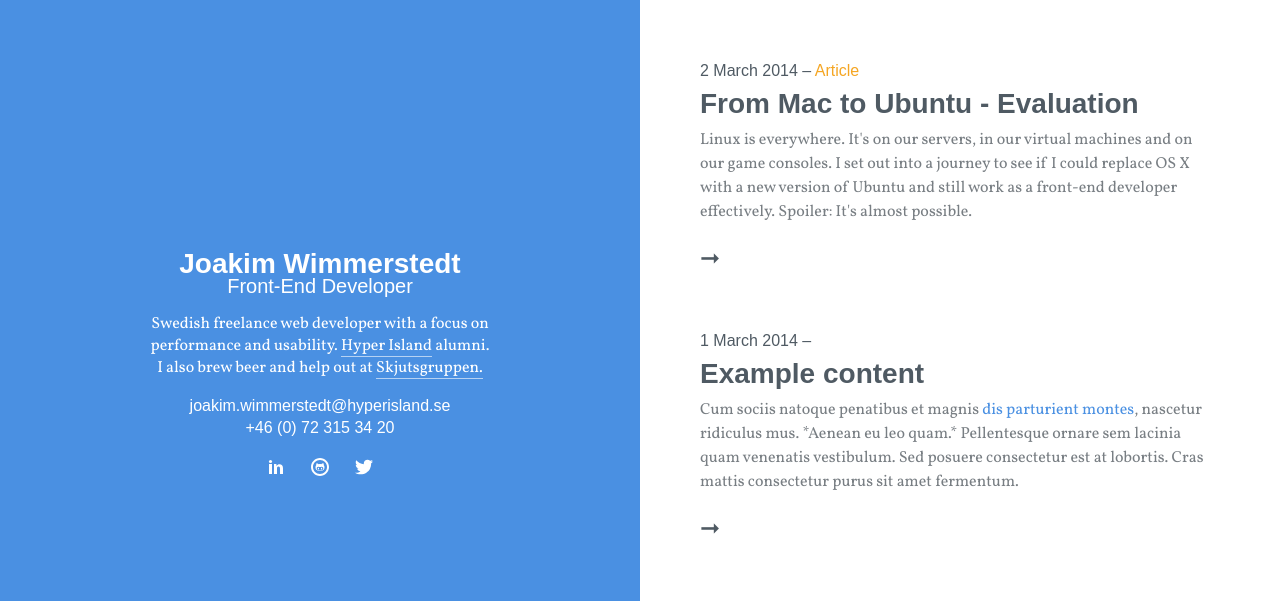
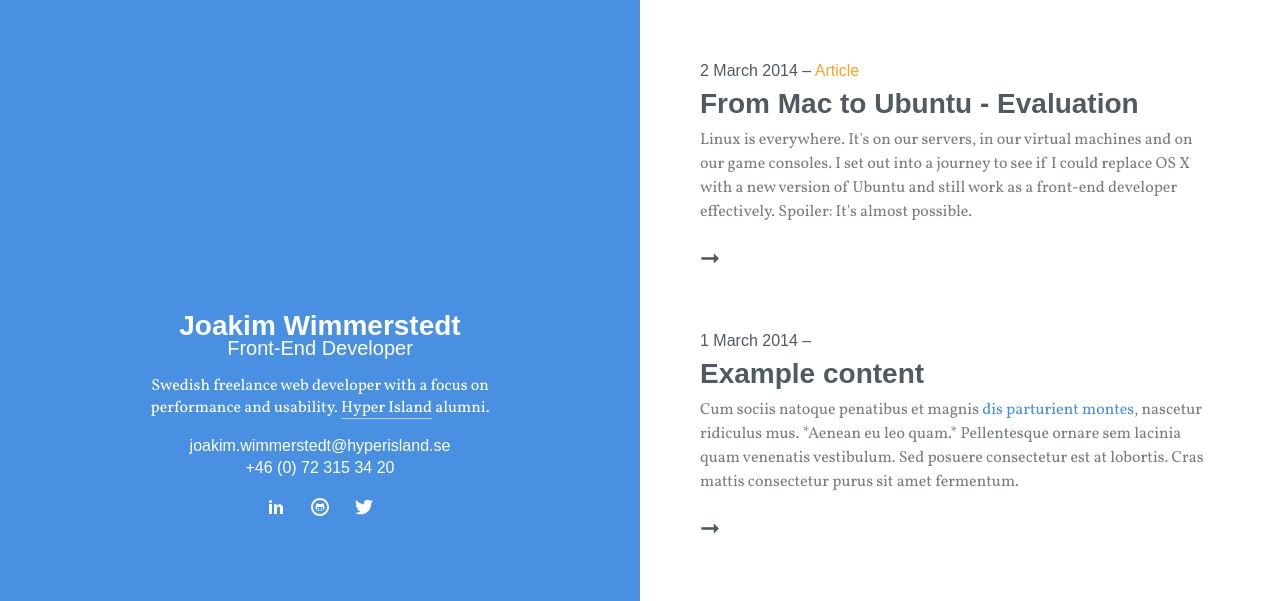
Before and after one commit to cupofjoakim/cupofjoakim.github.io, a Jekyll site: the page built from src/index.html, in a window 1280 px wide, cut to the strip 1554-2155 px from the top of the page. Built offline with Jekyll 4.4.1, drawn with Linux system fonts in a browser that asks for light colours; some web fonts are replaced; Markdown is read by kramdown in place of the engine named in the settings; the list of posts is cut into pages by our own code.

Commit message:
corrected profile

```diff
--- a/src/_includes/profile.html
+++ b/src/_includes/profile.html
@@ -6,10 +6,10 @@
 
         <span class="name">Joakim Wimmerstedt</span>
         <span class="role">Front-End Developer</span>
-        <p class="description">Swedish freelance web developer with a focus on performance and usability. <a href="https://www.hyperisland.com/">Hyper Island</a> alumni.</br>I also brew beer and help out at <a href="http://www.skjutsgruppen.nu/">Skjutsgruppen.</a></p>
+        <p class="description">Swedish freelance web developer with a focus on performance and usability. <a href="https://www.hyperisland.com/">Hyper Island</a> alumni.</p>
 
         <ul class="contact">
-            <li><a href="joakim.wimmerstedt@hyperisland.se">joakim.wimmerstedt@hyperisland.se</a></li>
+            <li><a href="mailto:joakim.wimmerstedt@hyperisland.se">joakim.wimmerstedt@hyperisland.se</a></li>
             <li><a href="tel:+46723153420">+46 (0) 72 315 34 20</a></li>
         </ul>
 
--- a/src/assets/scss/profile.scss
+++ b/src/assets/scss/profile.scss
@@ -29,7 +29,7 @@
     .about {
         width: 360px;
         position: absolute;
-        bottom: 100px;
+        bottom: 60px;
         left: 50%;
         margin-left: -180px;
         text-align: center;
@@ -146,6 +146,6 @@
 }
 
 @keyframes float {
-    from { transform: translateY(0px); }
-    to { transform: translateY(20px); }
+    from { transform: translateY(-10px); }
+    to { transform: translateY(10px); }
 }
--- a/src/assets/stylesheets/style.css
+++ b/src/assets/stylesheets/style.css
@@ -37,7 +37,7 @@
     color: #4F5A63; }
 
 pre {
-  font-family: 'Droid Sans Mono'; }
+  font-family: "Droid Sans Mono"; }
 
 html {
   color: #787E83; }
@@ -110,7 +110,7 @@
   .profile .about {
     width: 360px;
     position: absolute;
-    bottom: 100px;
+    bottom: 60px;
     left: 50%;
     margin-left: -180px;
     text-align: center;
@@ -167,7 +167,6 @@
           margin: 0; }
         .profile .about .external-links li:hover img {
           -webkit-transform: scale(1.5);
-              -ms-transform: scale(1.5);
                   transform: scale(1.5); }
     @media (max-width: 1120px) {
       .profile .about {
@@ -185,21 +184,19 @@
 
 @-webkit-keyframes float {
   from {
-    -webkit-transform: translateY(0px);
-            transform: translateY(0px); }
-
+    -webkit-transform: translateY(-10px);
+            transform: translateY(-10px); }
   to {
-    -webkit-transform: translateY(20px);
-            transform: translateY(20px); } }
+    -webkit-transform: translateY(10px);
+            transform: translateY(10px); } }
 
 @keyframes float {
   from {
-    -webkit-transform: translateY(0px);
-            transform: translateY(0px); }
-
+    -webkit-transform: translateY(-10px);
+            transform: translateY(-10px); }
   to {
-    -webkit-transform: translateY(20px);
-            transform: translateY(20px); } }
+    -webkit-transform: translateY(10px);
+            transform: translateY(10px); } }
 
 .filter {
   list-style: none;
@@ -338,8 +335,10 @@
     article.main img, article.main pre > code {
       width: 150%;
       margin-left: -25%; } }
+
 article.main pre {
   overflow: visible; }
+
 article.main pre > code {
   max-width: 100%;
   overflow: scroll; }
@@ -352,6 +351,7 @@
   @media (min-width: 500px) and (max-width: 1120px) {
     article.main pre > code {
       max-width: 150%; } }
+
 article.main .post .post-wrap h1.post-title {
   font-size: 32px;
   margin-top: 10px;
```
